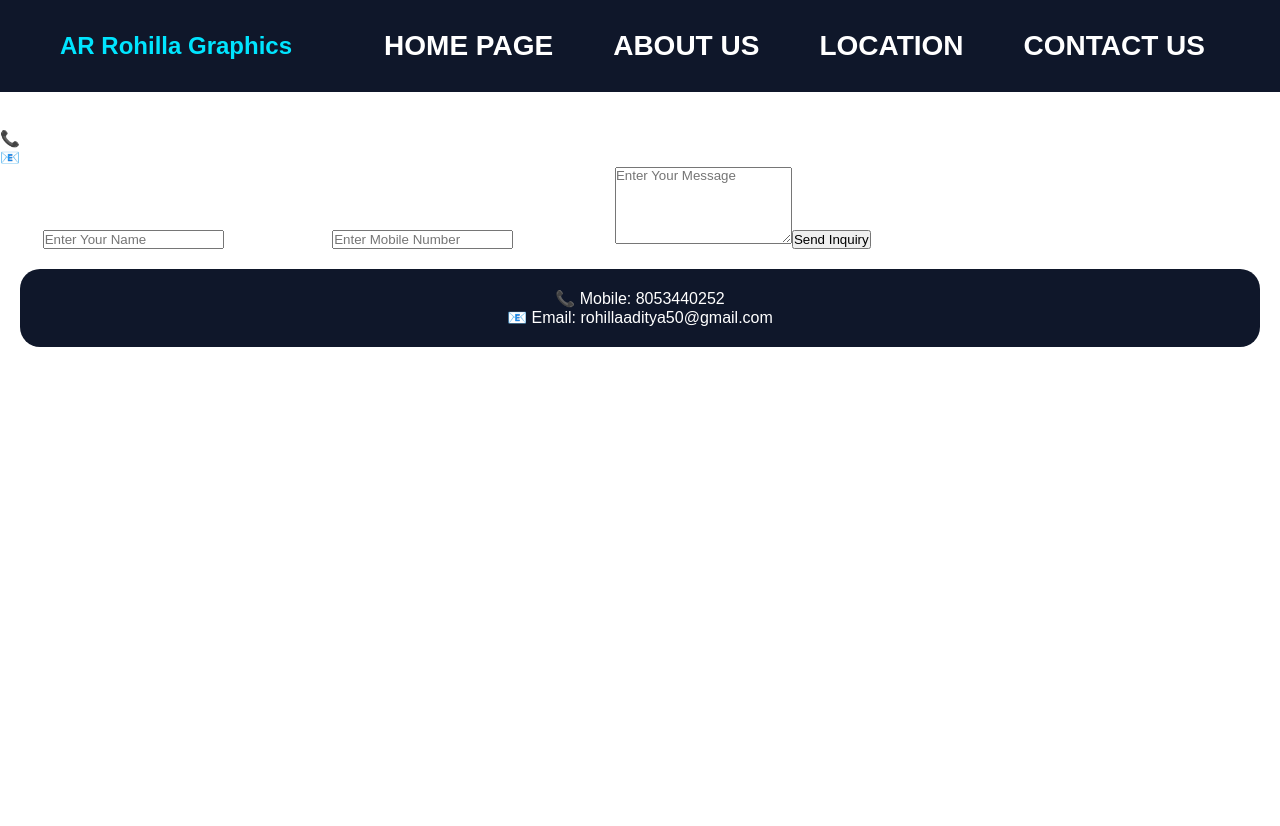
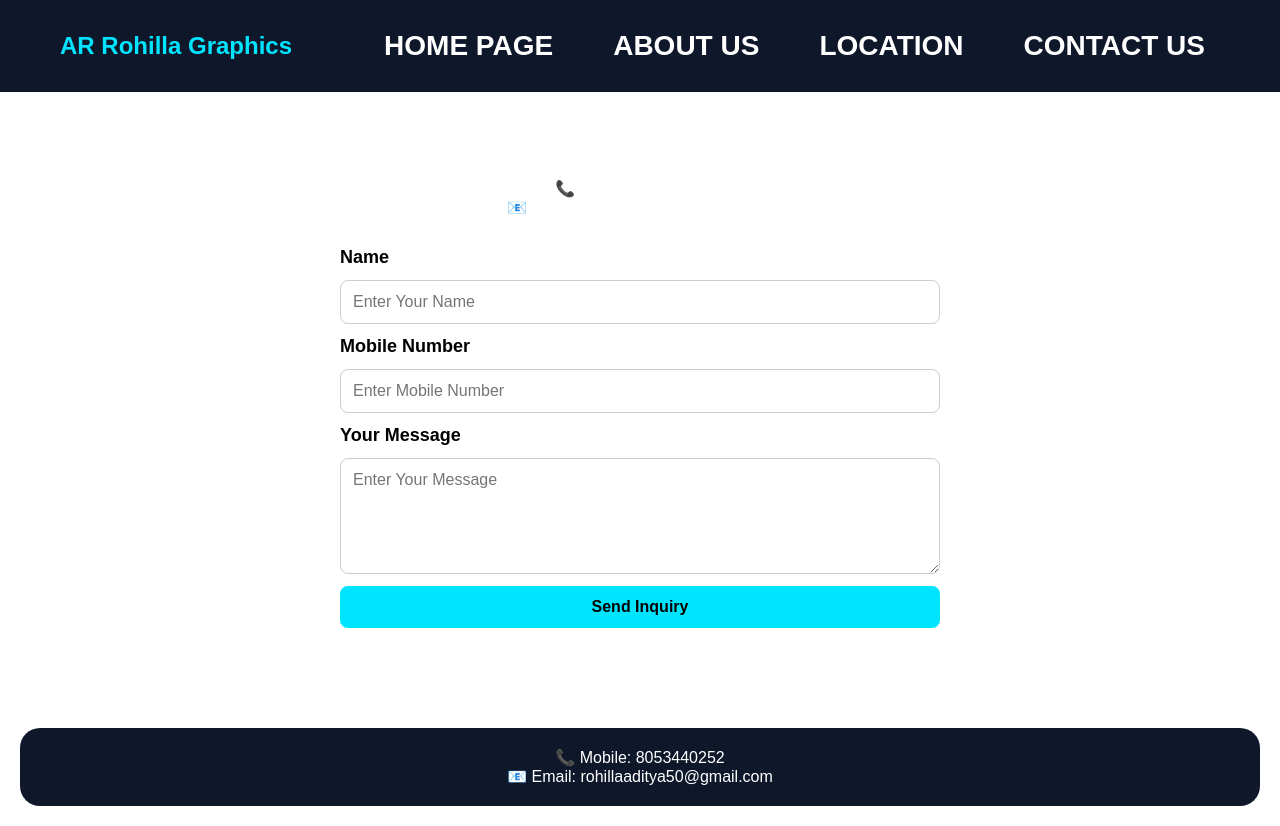
Before and after one commit to argraphicstech/ar-graphics-react-next, a Next.js app: page /contact in a window 1280 px wide. Before the commit the page ends 800 px from the top, so only its background shows below. Built offline with nearby package versions, Linux system fonts and the light colour scheme.

Commit message:
Add styles for contact page and form
Added styles for the contact page layout and form elements.

```diff
--- a/app/globals.css
+++ b/app/globals.css
@@ -135,6 +135,56 @@ header{
   font-weight: bold;
 }
 
+/* CONTACT PAGE MAIN CONTAINER */
+.contact-page{
+  padding:50px 20px;
+  text-align:center;
+}
+
+/* CONTACT FORM */
+.contact{
+  max-width:600px;
+  margin:30px auto;
+  display:flex;
+  flex-direction:column; /* Fields ko ek ke niche ek rakhega */
+  gap:12px; /* Fields ke beech gap */
+}
+
+/* LABELS (Name, Mobile Number, Message) */
+.contact label{
+  text-align:left;
+  font-size:18px;
+  font-weight:700; /* Bold text */
+  color:#000;
+}
+
+/* INPUT BOXES AUR TEXTAREA */
+.contact input,
+.contact textarea{
+  width:100%;
+  padding:12px;
+  border:1px solid #ccc;
+  border-radius:8px;
+  font-size:16px;
+}
+
+/* SEND INQUIRY BUTTON */
+.contact button{
+  padding:12px;
+  background:#00e5ff;
+  color:#000;
+  border:none;
+  border-radius:8px;
+  font-size:16px;
+  font-weight:700;
+  cursor:pointer;
+}
+
+/* BUTTON HOVER EFFECT */
+.contact button:hover{
+  opacity:0.9;
+}
+
 /* MAP */
 .map{
   margin:20px;
```
